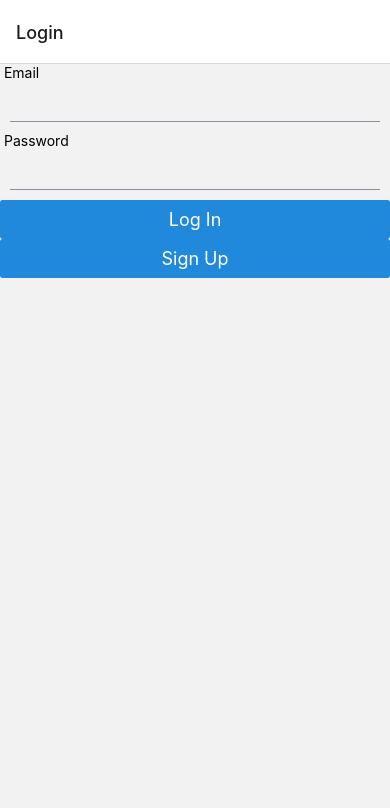
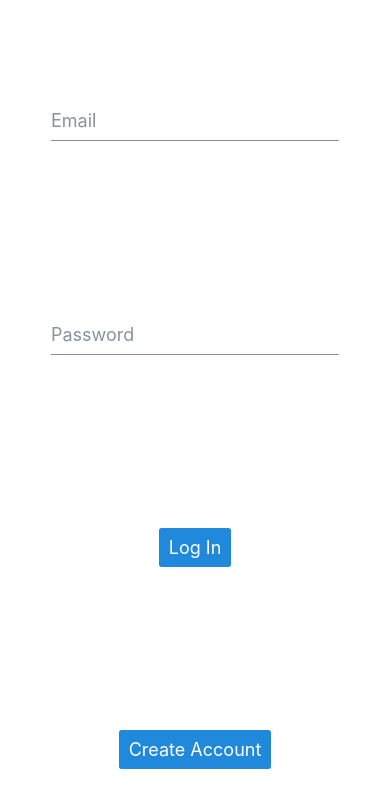
Before and after one commit to GokuSpace/GokuSpace, a React Native app: screen / in a window 390 px wide. Shown: the top 808 px of the page. Built offline with nearby package versions, Linux system fonts and the light colour scheme.

Commit message:
some styling

```diff
--- a/App.tsx
+++ b/App.tsx
@@ -1,48 +1,45 @@
 import { DEV } from '@env';
-import { createBottomTabNavigator } from "@react-navigation/bottom-tabs";
-import { NavigationContainer } from "@react-navigation/native";
-import { createStackNavigator } from "@react-navigation/stack";
+import { createBottomTabNavigator } from '@react-navigation/bottom-tabs';
+import { NavigationContainer } from '@react-navigation/native';
+import { createStackNavigator } from '@react-navigation/stack';
 import { ThemeProvider, createTheme } from '@rneui/themed';
-import { StatusBar } from "expo-status-bar";
+import { StatusBar } from 'expo-status-bar';
 import { createContext, useState } from 'react';
-import React, { Text, View } from "react-native";
-import "react-native-gesture-handler";
-import EventsScreen from "./screens/EventsScreen";
-import FriendScreen from "./screens/FriendScreen";
-import HomeScreen from "./screens/HomeScreen";
-import ProfileScreen from "./screens/ProfileScreen";
-import TrendingScreen from "./screens/TrendingScreen";
-import LoginScreen from "./screens/auth/LoginScreen";
+import React, { Text, View } from 'react-native';
+import 'react-native-gesture-handler';
+import EventsScreen from './screens/EventsScreen';
+import FriendScreen from './screens/FriendScreen';
+import HomeScreen from './screens/HomeScreen';
+import ProfileScreen from './screens/ProfileScreen';
+import TrendingScreen from './screens/TrendingScreen';
+import LoginScreen from './screens/auth/LoginScreen';
 import SignupScreen from './screens/auth/SignupScreen';
-import EventDetails from "./screens/screen-components/events-screens/EventDetails";
-import { default as NewEvent } from "./screens/screen-components/events-screens/NewEvent";
-import VotesHistory from "./screens/screen-components/home-screens/VotesHistory";
-import EditProfilePictureScreen from "./screens/screen-components/profile-screens/EditProfilePictureScreen";
-import UpdateProfileScreen from "./screens/screen-components/profile-screens/UpdateProfileScreen";
-import ViewUsersPostsScreen from "./screens/screen-components/profile-screens/UsersPosts";
+import EventDetails from './screens/screen-components/events-screens/EventDetails';
+import { default as NewEvent } from './screens/screen-components/events-screens/NewEvent';
+import VotesHistory from './screens/screen-components/home-screens/VotesHistory';
+import EditProfilePictureScreen from './screens/screen-components/profile-screens/EditProfilePictureScreen';
+import UpdateProfileScreen from './screens/screen-components/profile-screens/UpdateProfileScreen';
+import ViewUsersPostsScreen from './screens/screen-components/profile-screens/UsersPosts';
 
 // Okay okay
 
 const Tab = createBottomTabNavigator();
 const Stack = createStackNavigator();
 
-
 const theme = createTheme({
   lightColors: {
-  secondary: '#EB5E28',
-},
+    secondary: '#EB5E28',
+  },
   mode: 'light',
 });
 
 export const userContext = createContext(null);
 
 export default function AppTabs() {
-
-  const [loggedIn, setLoggedIn] = useState(DEV === 'true');
+  const [loggedIn, setLoggedIn] = useState(false);
   const [currentUser, setCurrentUser] = useState({});
 
   if (loggedIn) {
-
     return (
       <userContext.Provider value={{ currentUser, setCurrentUser }}>
         <ThemeProvider theme={theme}>
@@ -53,11 +50,26 @@ export default function AppTabs() {
               <Tab.Screen name="Profile" options={{ headerShown: false }}>
                 {() => (
                   <Stack.Navigator>
-                    <Stack.Screen name="ProfileScreen" component={ProfileScreen} />
-                    <Stack.Screen name="EditProfilePictureScreen" component={EditProfilePictureScreen} />
-                    <Stack.Screen name="UpdateProfileScreen" component={UpdateProfileScreen} />
-                    <Stack.Screen name="ViewUsersPostsScreen" component={ViewUsersPostsScreen} />
-                    <Stack.Screen name="VotesHistory" component={VotesHistory} />
+                    <Stack.Screen
+                      name="ProfileScreen"
+                      component={ProfileScreen}
+                    />
+                    <Stack.Screen
+                      name="EditProfilePictureScreen"
+                      component={EditProfilePictureScreen}
+                    />
+                    <Stack.Screen
+                      name="UpdateProfileScreen"
+                      component={UpdateProfileScreen}
+                    />
+                    <Stack.Screen
+                      name="ViewUsersPostsScreen"
+                      component={ViewUsersPostsScreen}
+                    />
+                    <Stack.Screen
+                      name="VotesHistory"
+                      component={VotesHistory}
+                    />
                   </Stack.Navigator>
                 )}
               </Tab.Screen>
@@ -65,34 +77,43 @@ export default function AppTabs() {
               <Tab.Screen name="Events" options={{ headerShown: false }}>
                 {() => (
                   <Stack.Navigator>
-                    <Stack.Screen name="EventsScreen" component={EventsScreen} />
-                    <Stack.Screen name="EventDetails" component={EventDetails} />
+                    <Stack.Screen
+                      name="EventsScreen"
+                      component={EventsScreen}
+                    />
+                    <Stack.Screen
+                      name="EventDetails"
+                      component={EventDetails}
+                    />
                     <Stack.Screen name="NewEvent" component={NewEvent} />
                   </Stack.Navigator>
                 )}
               </Tab.Screen>
             </Tab.Navigator>
-          </NavigationContainer >
+          </NavigationContainer>
         </ThemeProvider>
       </userContext.Provider>
-    )
+    );
   } else {
     return (
       <userContext.Provider value={{ currentUser, setCurrentUser }}>
         <ThemeProvider theme={theme}>
           <NavigationContainer>
-            <Stack.Navigator>
+            <Stack.Navigator screenOptions={{ headerShown: false }}>
               <Stack.Screen name="Login">
-                {(props) => <LoginScreen {...props} setLoggedIn={setLoggedIn} />}
+                {(props) => (
+                  <LoginScreen {...props} setLoggedIn={setLoggedIn} />
+                )}
               </Stack.Screen>
               <Stack.Screen name="SignUp">
-                {(props) => <SignupScreen {...props} setLoggedIn={setLoggedIn} />}
+                {(props) => (
+                  <SignupScreen {...props} setLoggedIn={setLoggedIn} />
+                )}
               </Stack.Screen>
             </Stack.Navigator>
           </NavigationContainer>
         </ThemeProvider>
       </userContext.Provider>
     );
-
   }
 }
--- a/screens/auth/LoginScreen.tsx
+++ b/screens/auth/LoginScreen.tsx
@@ -4,18 +4,24 @@ import { Button, Input } from '@rneui/themed';
 import axios from 'axios';
 import bcrypt from 'bcryptjs-react';
 import * as Crypto from 'expo-crypto';
-import { useContext, useState } from 'react';
-import React, { Modal, Text, View } from "react-native";
+import React, { useContext, useState } from 'react';
+import {
+  Modal,
+  Text,
+  View,
+  StyleSheet,
+  KeyboardAvoidingView,
+} from 'react-native';
 import { userContext } from '../../App';
-import SignupScreen from "./SignupScreen";
+import SignupScreen from './SignupScreen';
 
-function LoginScreen({ setLoggedIn }) {
+export default function LoginScreen({ setLoggedIn }) {
   const navigation = useNavigation();
-  const { setCurrentUser } = useContext(userContext)
+  const { setCurrentUser } = useContext(userContext);
   const [modalVisible, setModalVisible] = useState(false);
   const [readyPayload, setReadyPayload] = useState({
     email: '',
-    password: ''
+    password: '',
   });
 
   const verify = () => {
@@ -26,52 +32,86 @@ function LoginScreen({ setLoggedIn }) {
 
     const info = {
       email: readyPayload.email,
-      password: hash(readyPayload.password)
-    }
-    axios.post(`http://${SERVER}/login`, info)
+      password: hash(readyPayload.password),
+    };
+    axios
+      .post(`http://${SERVER}/login`, info)
       .then((res) => {
-        setCurrentUser(res.data)
+        setCurrentUser(res.data);
         setLoggedIn(true);
       })
       .catch((err) => {
-        console.log(err)
+        console.log(err);
         setModalVisible(true);
-      })
-  }
+      });
+  };
 
   const hash = (potatoes) => {
     const salt = bcrypt.genSaltSync(10);
     const browns = bcrypt.hashSync(potatoes, salt);
     return browns;
-  }
+  };
 
   const handleChange = (text, field) => {
     setReadyPayload({
       ...readyPayload,
-      [field]: text
-    })
-  }
+      [field]: text,
+    });
+  };
 
   return (
     <>
-    <Modal visible={modalVisible} transparent={true} animationType="none">
+      {/* <Modal visible={modalVisible} transparent={true} animationType="none">
     <View  className="flex-1 justify-center items-center bg-gray-300/50">
       <View className="p-2 justify-center items-center bg-gray-500 rounded-md">
         <Text>Username or password are incorrect.</Text>
         <Button title="Okay" onPress={() => setModalVisible(false)}></Button>
       </View>
     </View>
-    </Modal>
-    <View>
-      <Text> Email </Text>
-      <Input onChangeText={text => handleChange(text, 'email')} value={readyPayload.email} />
-      <Text> Password </Text>
-      <Input onChangeText={text => handleChange(text, 'password')} value={readyPayload.password} secureTextEntry={true} />
-      <Button title="Log In" onPress={verify} />
-      <Button title="Sign Up" onPress={() => navigation.navigate('SignUp')} />
-    </View>
-  </>
+    </Modal> */}
+      <KeyboardAvoidingView style={styles.outer} behavior="position">
+        <View style={styles.container}>
+          <Input
+            onChangeText={(text) => handleChange(text, 'email')}
+            value={readyPayload.email}
+            placeholder="Email"
+            textAlign="center"
+          />
+          <Input
+            onChangeText={(text) => handleChange(text, 'password')}
+            value={readyPayload.password}
+            secureTextEntry={true}
+            placeholder="Password"
+            textAlign="center"
+          />
+          <Button title="Log In" onPress={() => setLoggedIn(true)} />
+          <Button
+            title="Create Account"
+            onPress={() => navigation.navigate('SignUp')}
+          />
+        </View>
+      </KeyboardAvoidingView>
+    </>
   );
 }
 
-export default LoginScreen;
+const styles = StyleSheet.create({
+  outer: {
+    flex: 1,
+    flexGrow: 1,
+    backgroundColor: 'white',
+    alignItems: 'center',
+    justifyContent: 'space-between',
+    paddingTop: 100,
+  },
+  container: {
+    flex: 1,
+    flexGrow: 1,
+    backgroundColor: 'white',
+    alignItems: 'center',
+    justifyContent: 'space-between',
+    paddingBottom: 75,
+  },
+  input: {},
+  loginButton: {},
+});
--- a/screens/auth/SignupScreen.tsx
+++ b/screens/auth/SignupScreen.tsx
@@ -1,15 +1,21 @@
-import { Text, View, Modal, KeyboardAvoidingView } from "react-native";
+import {
+  Text,
+  View,
+  Modal,
+  KeyboardAvoidingView,
+  StyleSheet,
+  TextInput,
+} from 'react-native';
 import { Input, Button } from '@rneui/themed';
 import React, { useContext, useState } from 'react';
 import axios from 'axios';
 import { useNavigation } from '@react-navigation/native';
 import bcrypt from 'bcryptjs-react';
-import AnimePicker from "./AnimePicker";
+import AnimePicker from './AnimePicker';
 import { userContext } from '../../App';
 import * as Crypto from 'expo-crypto';
 import { SERVER } from '@env';
 import zipcodes from 'zipcodes';
-
 
 // Set the random fallback using expo-random
 export default function SignupScreen({ setLoggedIn }) {
@@ -38,19 +44,21 @@ export default function SignupScreen({ setLoggedIn }) {
       const randomBytes = await Crypto.getRandomBytesAsync(len);
       return randomBytes;
     });
-    form.password = hash(form.password)
-    axios.post(`http://${SERVER}/signup`, form)
-    .then(res => {
-      setCurrentUser(res.data)
-      setLoggedIn(true);
-    })
-    .catch(err => {
-        console.log(err)
+    form.password = hash(form.password);
+    axios
+      .post(`http://${SERVER}/signup`, form)
+      .then((res) => {
+        setCurrentUser(res.data);
+        setLoggedIn(true);
       })
-  }
+      .catch((err) => {
+        console.log(err);
+      });
+  };
 
   const validateEmail = () => {
-    const re = /^[a-zA-Z0-9.!#$%&'*+/=?^_`{|}~-]+@[a-zA-Z0-9-]+(?:\.[a-zA-Z0-9-]+)*$/;
+    const re =
+      /^[a-zA-Z0-9.!#$%&'*+/=?^_`{|}~-]+@[a-zA-Z0-9-]+(?:\.[a-zA-Z0-9-]+)*$/;
     if (!re.test(form.email)) {
       setError('email');
       setModalVisible(!modalVisible);
@@ -62,31 +70,29 @@ export default function SignupScreen({ setLoggedIn }) {
       setError('password');
       setModalVisible(!modalVisible);
     }
-  }
+  };
 
   const hash = (potatoes) => {
     //const salt = bcrypt.genSaltSync(10);
     const browns = bcrypt.hashSync(potatoes, 10);
     return browns;
-  }
-
-
+  };
 
   const formValidate1 = () => {
     // form validation if time
     setSignupPage(false);
-  }
+  };
 
-  const changeForm = (text:string, field:string) => {
+  const changeForm = (text: string, field: string) => {
     setForm({
       ...form,
-      [field]: text
-    })
-  }
+      [field]: text,
+    });
+  };
 
   return (
-    <>
-      <Modal visible={modalVisible} transparent={true} animationType="none">
+    <KeyboardAvoidingView behavior="position" style={styles.outer}>
+      {/* <Modal visible={modalVisible} transparent={true} animationType="none">
         <View  className="flex-1 justify-center items-center bg-gray-300/50">
           <View className="p-2 justify-center items-center bg-gray-500 rounded-md">
             <Text>Please complete all fields correctly.</Text>
@@ -96,32 +102,82 @@ export default function SignupScreen({ setLoggedIn }) {
             <Button title="Okay" onPress={() => setModalVisible(false)}></Button>
           </View>
         </View>
-      </Modal>
+      </Modal> */}
+      <View style={styles.nameContainer}>
+        <Input
+          onChangeText={(text) => changeForm(text, 'firstName')}
+          value={form.firstName}
+          placeholder="First Name"
+          inputContainerStyle={styles.nameInput}
+        />
+        <Input
+          onChangeText={(text) => changeForm(text, 'lastName')}
+          value={form.lastName}
+          placeholder="Last Name"
+          inputContainerStyle={styles.nameInput}
+        />
+      </View>
 
-      {/* <KeyboardAvoidingView behavior="position" className="flex-1 justify-center"> */}
-        {signupPage
-        ? <>
-        <Text>First Name</Text>
-        <Input onChangeText={text => changeForm(text, 'firstName')} value={form.firstName}/>
-        <Text>Last Name</Text>
-        <Input onChangeText={text => changeForm(text, 'lastName')} value={form.lastName}/>
-        <AnimePicker form={form} setForm={setForm} />
-      <Button title="Next" onPress={formValidate1}></Button>
-    </>
-      : <>
-      <Text>Username</Text>
-      <Input onChangeText={text => changeForm(text, 'user')} value={form.user}/>
-      <Text>Email</Text>
-      <Input onChangeText={text => changeForm(text, 'email')} value={form.email}/>
-      <Text>Zipcode</Text>
-      <Input onChangeText={text => changeForm(text, 'zipcode')} value={form.zipcode}/>
-      <Text>Password</Text>
-      <Input onChangeText={text => changeForm(text, 'password')} value={form.password} secureTextEntry={true} passwordRules={null}/>
-      <Text>Confirm Password</Text>
-      <Input onChangeText={setConfirm} value={confirm} secureTextEntry={true} passwordRules={null}/>
-      <Button title="Sign Up" onPress={submitForm}></Button>
-    </>}
-      {/* </KeyboardAvoidingView> */}
-    </>
+      <Input
+        onChangeText={(text) => changeForm(text, 'username')}
+        value={form.username}
+        placeholder="Username"
+        inputContainerStyle={styles.input}
+      />
+      <Input
+        onChangeText={(text) => changeForm(text, 'email')}
+        value={form.email}
+        placeholder="Email"
+        inputContainerStyle={styles.input}
+      />
+      <Input
+        onChangeText={(text) => changeForm(text, 'zipcode')}
+        value={form.zipcode}
+        placeholder="Zip Code"
+        inputContainerStyle={styles.input}
+      />
+      <Input
+        onChangeText={(text) => changeForm(text, 'password')}
+        value={form.password}
+        secureTextEntry={true}
+        passwordRules={null}
+        placeholder="Password"
+        inputContainerStyle={styles.input}
+      />
+      <Input
+        onChangeText={setConfirm}
+        value={confirm}
+        secureTextEntry={true}
+        passwordRules={null}
+        placeholder="Confirm Password"
+        inputContainerStyle={styles.input}
+      />
+      <Button title="Sign Up" onPress={() => setLoggedIn(true)}></Button>
+    </KeyboardAvoidingView>
   );
 }
+
+const styles = StyleSheet.create({
+  outer: {
+    flex: 1,
+    // flexGrow: 1,
+    // backgroundColor: 'white',
+    // alignItems: 'center',
+    // justifyContent: 'space-between',
+    paddingTop: 75,
+  },
+  nameContainer: {
+    flexDirection: 'row',
+    width: '100%',
+    // justifyContent: 'space-between',
+    // width: '90%',
+  },
+  nameInput: {
+    width: '50%',
+  },
+  input: {
+    // width: '90%',
+    // marginBottom: 10,
+  },
+  loginButton: {},
+});
```
Also changed, not shown: assets/gokuHair.png (added), 1 other file (tests, documents, lock files or other folders).
